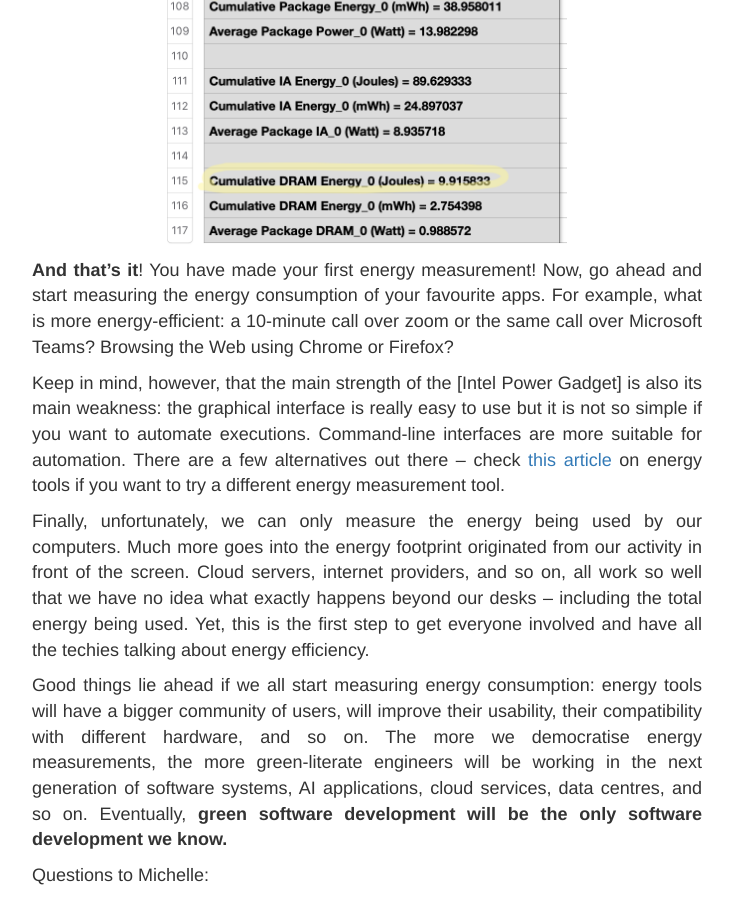
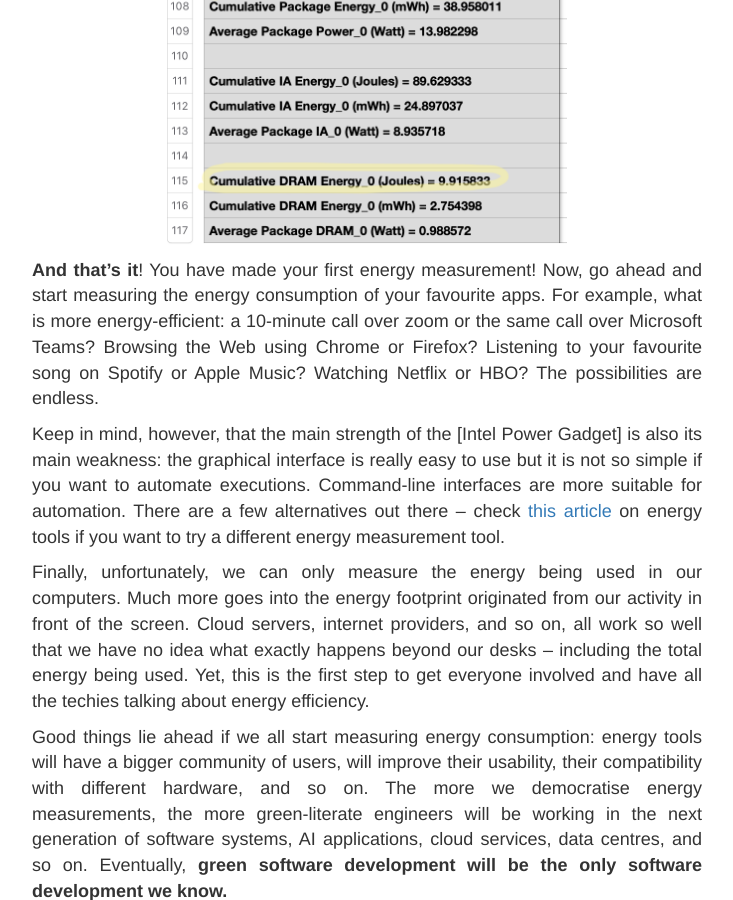
Before and after one commit to luiscruz/luiscruz.github.io, a Jekyll site: the page built from _posts/2021-11-01-branch.md, in a window 1280 px wide and 900 px high, scrolled down 5114 px. Shown: the whole window, without its empty margins (273-1006 px from the left). Built offline with Jekyll 4.4.1, drawn with Linux system fonts in a browser that asks for light colours.

Commit message:
a few improvements^ branch

```diff
--- a/_posts/2021-11-01-branch.md
+++ b/_posts/2021-11-01-branch.md
@@ -80,11 +80,11 @@ Let's not worry too much about it. If you scroll all the way down to the bottom
 ![Intel Power Gadget Data](/img/blog/2021-07-20/intel-power-gadget-data.png){: class="center-block" width="400px" }
 
 
-**And that's it**! You have made your first energy measurement! Now, go ahead and start measuring the energy consumption of your favourite apps. For example, what is more energy-efficient: a 10-minute call over zoom or the same call over Microsoft Teams? Browsing the Web using Chrome or Firefox?
+**And that's it**! You have made your first energy measurement! Now, go ahead and start measuring the energy consumption of your favourite apps. For example, what is more energy-efficient: a 10-minute call over zoom or the same call over Microsoft Teams? Browsing the Web using Chrome or Firefox? Listening to your favourite song on Spotify or Apple Music? Watching Netflix or HBO? The possibilities are endless.
 
 Keep in mind, however, that the main strength of the [Intel Power Gadget] is also its main weakness: the graphical interface is really easy to use but it is not so simple if you want to automate executions. Command-line interfaces are more suitable for automation. There are a few alternatives out there – check [this article][energy tools] on energy tools if you want to try a different energy measurement tool.
 
-Finally, unfortunately, we can only measure the energy being used by our computers. Much more goes into the energy footprint originated from our activity in front of the screen. Cloud servers, internet providers, and so on, all work so well that we have no idea what exactly happens beyond our desks – including the total energy being used. Yet, this is the first step to get everyone involved and have all the techies talking about energy efficiency.
+Finally, unfortunately, we can only measure the energy being used in our computers. Much more goes into the energy footprint originated from our activity in front of the screen. Cloud servers, internet providers, and so on, all work so well that we have no idea what exactly happens beyond our desks – including the total energy being used. Yet, this is the first step to get everyone involved and have all the techies talking about energy efficiency.
 
 Good things lie ahead if we all start measuring energy consumption: energy tools will have a bigger community of users, will improve their usability, their compatibility with different hardware, and so on. The more we democratise energy measurements, the more green-literate engineers will be working in the next generation of software systems, AI applications, cloud services, data centres, and so on. Eventually, **green software development will be the only software development we know.**
 
```
